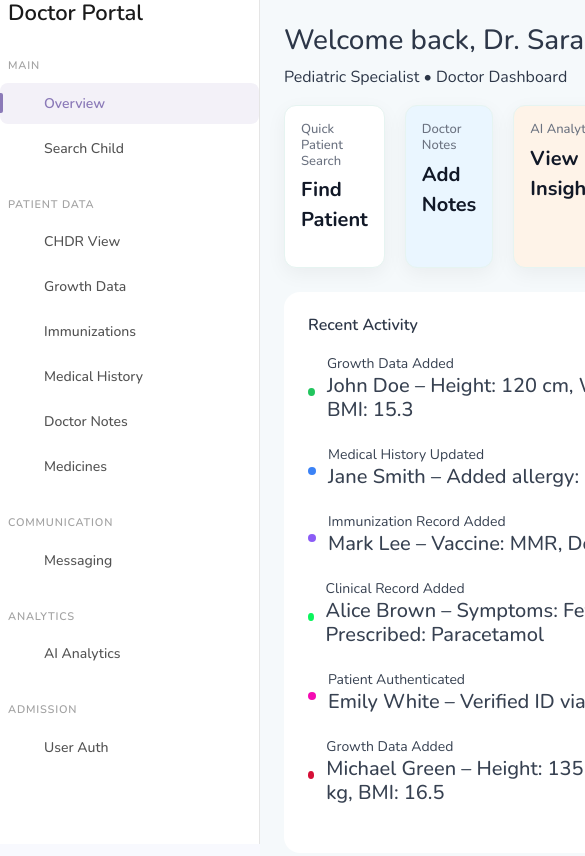
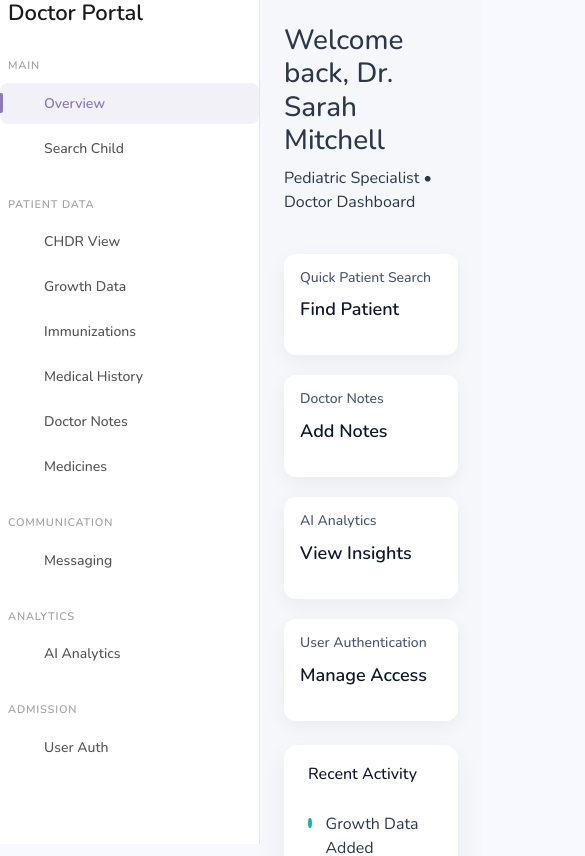
Before and after one commit to nichelleis/Bambinoo, a React (Vite) app in the folder frontend/: page /doctor in a window 390 px wide. Shown: the top 856 px of the page, 585 px wide, since content can reach past the window. Built offline with nearby package versions, Linux system fonts and the light colour scheme; a web font is replaced by a local one.

Commit message:
Refactor dashboard components: update styles for improved consistency and user experience

```diff
--- a/frontend/src/assets/styleSheets/DashboardHeader.module.css
+++ b/frontend/src/assets/styleSheets/DashboardHeader.module.css
@@ -1,63 +1,19 @@
 .dashboard-header {
-  display: flex;
-  justify-content: space-between;
-  align-items: center;
-  margin-bottom: 28px;
-  padding: 20px 24px;
-  background: #ffffff;
+  background: linear-gradient(135deg, #eef2ff, #f8fafc);
   border-radius: 16px;
-  box-shadow: 0 1px 2px rgba(0, 0, 0, 0.05);
+  padding: 24px 28px;
+  box-shadow: 0 10px 26px rgba(0, 0, 0, 0.05);
 }
 
 .dashboard-header-title {
-  font-size: 24px;
+  margin: 0;
+  font-size: 26px;
+  color: #0f172a;
   font-weight: 600;
-  color: #111827;
-  margin: 0;
 }
 
 .dashboard-header-subtitle {
+  margin-top: 6px;
   font-size: 14px;
-  color: #6b7280;
-  margin-top: 4px;
+  color: #475569;
 }
-
-.dashboard-header-actions {
-  display: flex;
-  gap: 12px;
-}
-
-.header-btn {
-  padding: 10px 16px;
-  border-radius: 10px;
-  font-size: 14px;
-  font-weight: 500;
-  cursor: pointer;
-  border: none;
-}
-
-.header-btn.primary {
-  background: #2563eb;
-  color: #ffffff;
-}
-
-.header-btn.secondary {
-  background: #f3f4f6;
-  color: #111827;
-}
-
-.header-btn.primary:hover {
-  background: #1e40af;
-}
-
-.header-btn.secondary:hover {
-  background: #e5e7eb;
-}
-
-@media (max-width: 768px) {
-  .dashboard-header {
-    flex-direction: column;
-    align-items: flex-start;
-    gap: 16px;
-  }
-}
--- a/frontend/src/doctor/pages/Dashboard/Dashboard.css
+++ b/frontend/src/doctor/pages/Dashboard/Dashboard.css
@@ -1,39 +1,42 @@
-
-.dashboard-wrapper {
-  width: 100%;
+.dashboard {
+  padding: 24px;
+  background: #f5f7fb;
+  min-height: 100vh;
   display: flex;
-  justify-content: center;
+  flex-direction: column;
+  gap: 24px;
 }
 
-.dashboard {
-  width: 100%;
-  max-width: 1200px;
-  padding: 24px;
-  background: #f5f9fb;
-}
-
-
-.dashboard-title {
-  font-size: 22px;
-  font-weight: 600;
-  margin-bottom: 20px;
-  color: #111827;
-}
 
 .stat-grid {
   display: grid;
   grid-template-columns: repeat(4, 1fr);
   gap: 20px;
-  margin-bottom: 24px;
 }
 
+
 .middle-grid {
-  display: block;
-  margin-bottom: 24px;
+  display: grid;
+  grid-template-columns: 1fr;
 }
 
+
 .chart-section {
-  background: #ffffff;
-  padding: 24px;
-  border-radius: 16px;
+  background: white;
+  border-radius: 14px;
+  padding: 20px;
+  box-shadow: 0 10px 28px rgba(0, 0, 0, 0.05);
 }
+
+
+@media (max-width: 1024px) {
+  .stat-grid {
+    grid-template-columns: repeat(2, 1fr);
+  }
+}
+
+@media (max-width: 640px) {
+  .stat-grid {
+    grid-template-columns: 1fr;
+  }
+}
--- a/frontend/src/doctor/pages/Dashboard/components/AnalyticChart.css
+++ b/frontend/src/doctor/pages/Dashboard/components/AnalyticChart.css
@@ -1,10 +1,22 @@
 .chart-container {
+  background: white;
+  border-radius: 14px;
+  padding: 20px;
+}
+
+.chart-container h3 {
+  margin-bottom: 12px;
+  font-size: 16px;
+  color: #0f172a;
+}
+
+.chart-placeholder {
+  height: 220px;
   background: #f1f5f9;
-  height: 220px;
-  border-radius: 14px;
+  border-radius: 12px;
   display: flex;
   align-items: center;
   justify-content: center;
-  color: #6b7280;
+  color: #64748b;
   font-size: 14px;
 }
--- a/frontend/src/doctor/pages/Dashboard/components/RecentActivity.css
+++ b/frontend/src/doctor/pages/Dashboard/components/RecentActivity.css
@@ -1,55 +1,44 @@
 .activity-card {
-  background: #ffffff;
-  border-radius: 16px;
-  padding: 24px;
+  background: white;
+  border-radius: 14px;
+  padding: 20px 24px;
+  box-shadow: 0 10px 28px rgba(0, 0, 0, 0.05);
 }
 
 .activity-card h4 {
+  margin-bottom: 16px;
   font-size: 16px;
-  font-weight: 600;
-  margin-bottom: 18px;
+  color: #0f172a;
 }
 
 .activity-card ul {
   list-style: none;
   padding: 0;
+  margin: 0;
 }
 
 .activity-card li {
   display: flex;
-  align-items: center;
-  gap: 12px;
-  font-size: 14px;
-  margin-bottom: 14px;
-  color: #374151;
+  gap: 14px;
+  padding: 12px 0;
+  border-bottom: 1px solid #e5e7eb;
 }
 
-/* STATUS DOT */
-.dot {
-  width: 8px;
-  height: 8px;
-  border-radius: 50%;
+.activity-card li:last-child {
+  border-bottom: none;
 }
 
-/* Colors like image 2 */
-.activity-card li:nth-child(1) .dot {
-  background: #22c55e; /* green */
+.dot {
+  width: 10px;
+  height: 10px;
+  background: #14b8a6;
+  border-radius: 50%;
+  margin-top: 6px;
 }
 
-.activity-card li:nth-child(2) .dot {
-  background: #3b82f6; /* blue */
+.activity-card h5 {
+  margin-top: 4px;
+  font-size: 13px;
+  font-weight: 400;
+  color: #64748b;
 }
-
-.activity-card li:nth-child(3) .dot {
-  background: #8b5cf6; /* purple */
-}
-
-.activity-card li:nth-child(4) .dot {
-  background: #0bf55d; /* amber */
-}
-.activity-card li:nth-child(5) .dot {
-  background: #f50bb3; /* amber */
-}
-.activity-card li:nth-child(6) .dot {
-  background: #d60f37; /* amber */
-}
--- a/frontend/src/doctor/pages/Dashboard/components/StatCard.css
+++ b/frontend/src/doctor/pages/Dashboard/components/StatCard.css
@@ -1,37 +1,27 @@
 .stat-card {
-  background: #f0fdfa;
+  background: white;
+  border-radius: 14px;
   padding: 20px;
-  border-radius: 16px;
-  border: 1px solid #e6f4f1;
-  transition: all 0.3s ease;
   cursor: pointer;
-}
-
-.stat-card:nth-child(2) {
-  background: #eaf6ff;
-}
-
-.stat-card:nth-child(3) {
-  background: #fef3e8;
-}
-
-.stat-card:nth-child(4) {
-  background: #fff7ed;
+  box-shadow: 0 8px 24px rgba(0, 0, 0, 0.05);
+  transition: transform 0.2s ease, box-shadow 0.2s ease;
 }
 
 .stat-card:hover {
-  transform: translateY(-6px);
-  box-shadow: 0 12px 30px rgba(0, 0, 0, 0.08);
+  transform: translateY(-4px);
+  box-shadow: 0 14px 34px rgba(0, 0, 0, 0.08);
 }
 
 .stat-card h4 {
-  font-size: 13px;
-  color: #6b7280;
-  margin-bottom: 6px;
+  margin: 0;
+  font-size: 14px;
+  color: #475569;
+  font-weight: 500;
 }
 
 .stat-card p {
-  font-size: 20px;
-  font-weight: 700;
-  color: #111827;
+  margin-top: 10px;
+  font-size: 18px;
+  font-weight: 600;
+  color: #0f172a;
 }
```
Also changed, not shown: frontend/src/doctor/pages/Dashboard/components/DoctorGreeting.css (+7 -11 lines).
